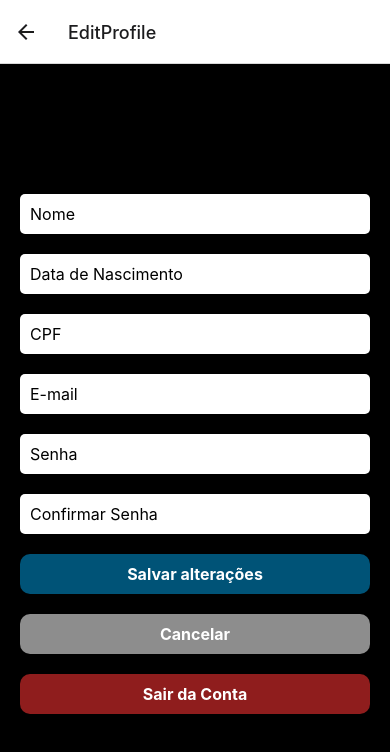
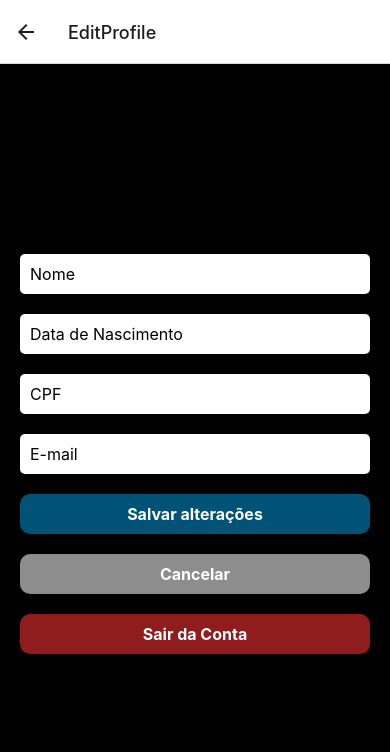
Before and after one commit to PedroBizon/AppOrganizacaoTarefas, a React Native app: screen /EditProfile in a window 390 px wide. Shown: the top 752 px of the page. Built offline with nearby package versions, Linux system fonts and the light colour scheme.

Commit message:
Correcoes em ShowTask e EditProfile

```diff
--- a/src/Screens/EditProfile.js
+++ b/src/Screens/EditProfile.js
@@ -39,22 +39,6 @@ const EditProfile = ({ navigation }) => {
         style={styles.input}
         value={email}
         onChangeText={setEmail}
-        borderRadius={10}
-      />
-      <TextInput
-        placeholder="Senha"
-        style={styles.input}
-        secureTextEntry
-        value={password}
-        onChangeText={setPassword}
-        borderRadius={10}
-      />
-      <TextInput
-        placeholder="Confirmar Senha"
-        style={styles.input}
-        secureTextEntry
-        value={confirmPassword}
-        onChangeText={setConfirmPassword}
         borderRadius={10}
       />
 
--- a/src/Screens/ShowTask.js
+++ b/src/Screens/ShowTask.js
@@ -17,6 +17,7 @@ return (
         value={taskName}
         onChangeText={setTaskName}
         borderRadius={10}
+        editable={false}
       />
       <TextInput
         placeholder="Descrição"
@@ -24,6 +25,7 @@ return (
         value={description}
         onChangeText={setDescription}
         borderRadius={10}
+        editable={false}
       />
       <TextInput
         placeholder="DD/MM/AAAA"
@@ -31,6 +33,7 @@ return (
         value={date}
         onChangeText={setDate}
         borderRadius={10}
+        editable={false}
       />
       <TextInput
         placeholder="hh:mm"
@@ -38,6 +41,7 @@ return (
         value={time}
         onChangeText={setTime}
         borderRadius={10}
+        editable={false}
       />
 
       {/* Botões reutilizáveis */}
```
